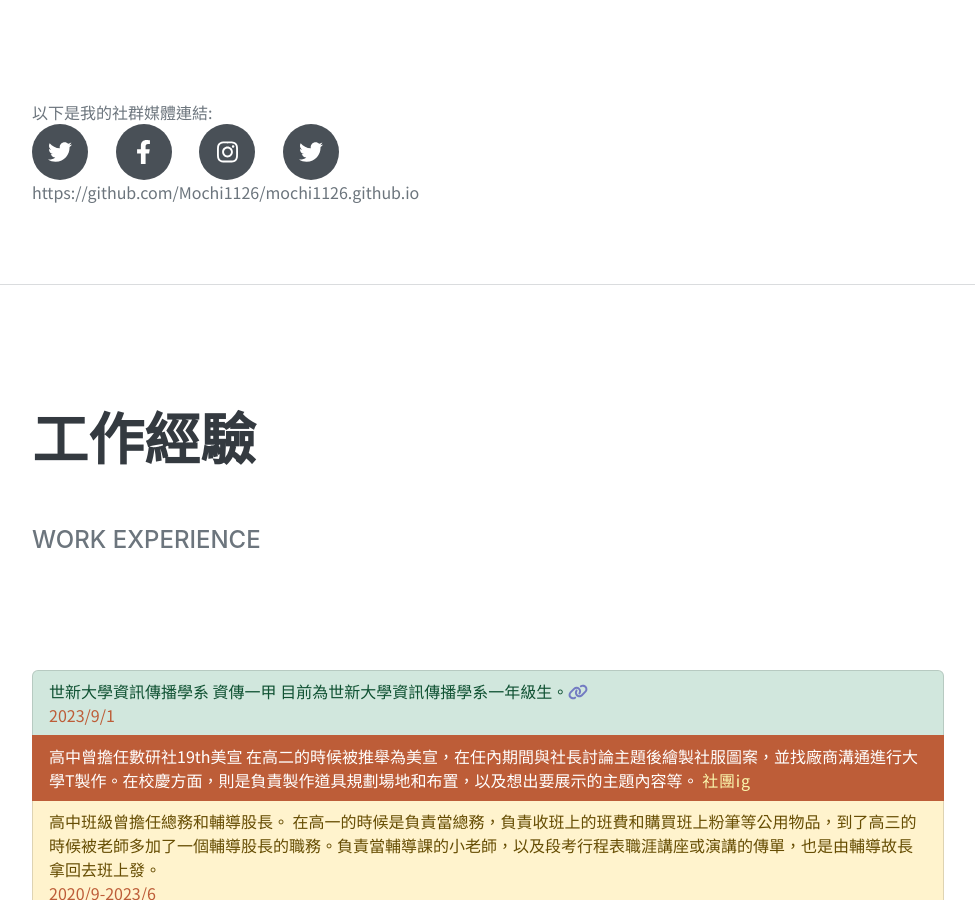
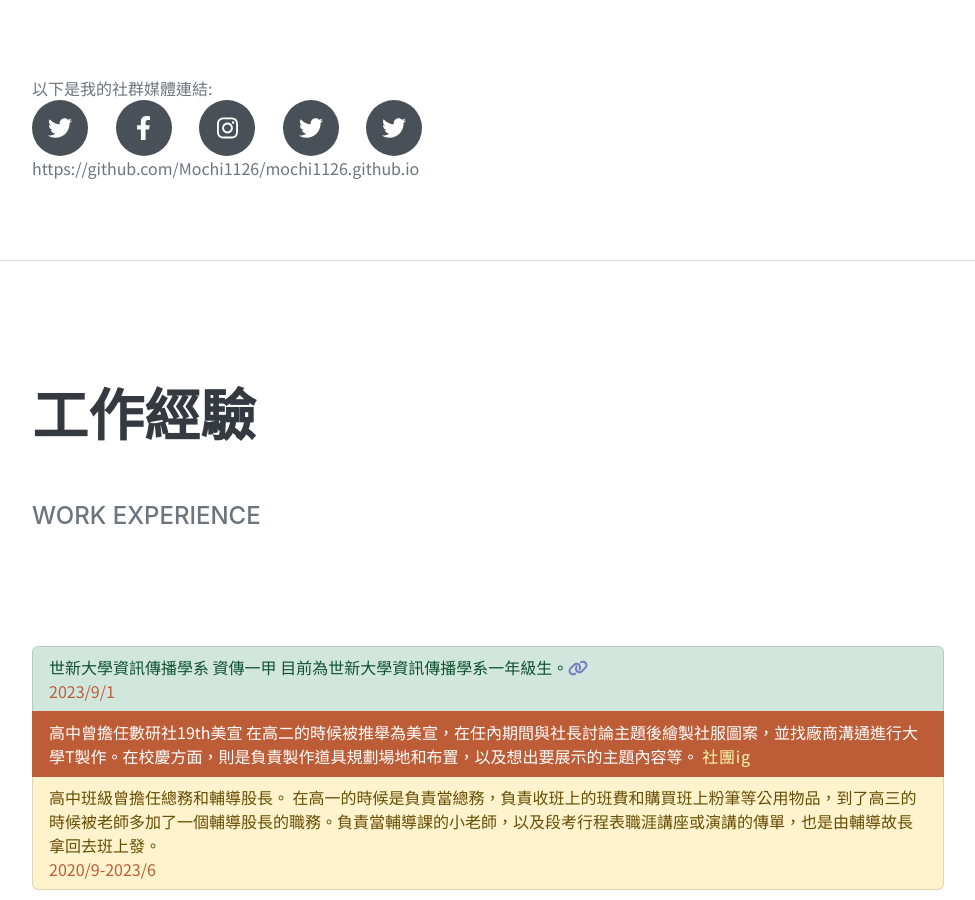
Before and after one commit to Mochi1126/mochi1126.real, a plain HTML site: page index.html in a window 1280 px wide. Shown: the part 1145-2045 px from the top of the page, without its empty margins (288-1263 px from the left). Drawn offline with nearby package versions, Linux system fonts and the light colour scheme; a web font is replaced by a local one.

Commit message:
Update index.html

```diff
--- a/index.html
+++ b/index.html
@@ -12,7 +12,7 @@
         <!-- Google fonts-->
         <link href="https://fonts.googleapis.com/css?family=Saira+Extra+Condensed:500,700" rel="stylesheet" type="text/css" />
         <link href="https://fonts.googleapis.com/css?family=Muli:400,400i,800,800i" rel="stylesheet" type="text/css" />
-        link rel="preconnect" href="https://fonts.googleapis.com">
+        <link rel="preconnect" href="https://fonts.googleapis.com">
         <link rel="preconnect" href="https://fonts.googleapis.com">
         <link rel="preconnect" href="https://fonts.gstatic.com" crossorigin>
         <link href="https://fonts.googleapis.com/css2?family=Libre+Bodoni:ital,wght@0,400..700;1,400..700&family=Noto+Sans+TC:wght@100..900&family=Noto+Serif+TC&display=swap" rel="stylesheet">
@@ -74,6 +74,7 @@
                         <a class="social-icon" href="https://www.facebook.com/profile.php?id=100006907300560" target="_blank"><i class="fab fa-facebook-f"></i></a>
                         <a class="social-icon" href="https://www.instagram.com/chen_mochi_1012/" target="_blank"><i class="fa-brands fa-instagram"></i></a>
                         <a class="social-icon" href="https://github.com/Mochi1126/mochi1126.github.io" target="_blank"><i class="fab fa-twitter"></i></a>
+                        <a class="social-icon" href="file:///Users/chenxinyu/Documents/GitHub/katiewuhua.github.io/mochi1126.real/index.html" target="_blank"><i class="fab fa-twitter"></i></a>
                       </div>
                     https://github.com/Mochi1126/mochi1126.github.io
                 </div>
```
